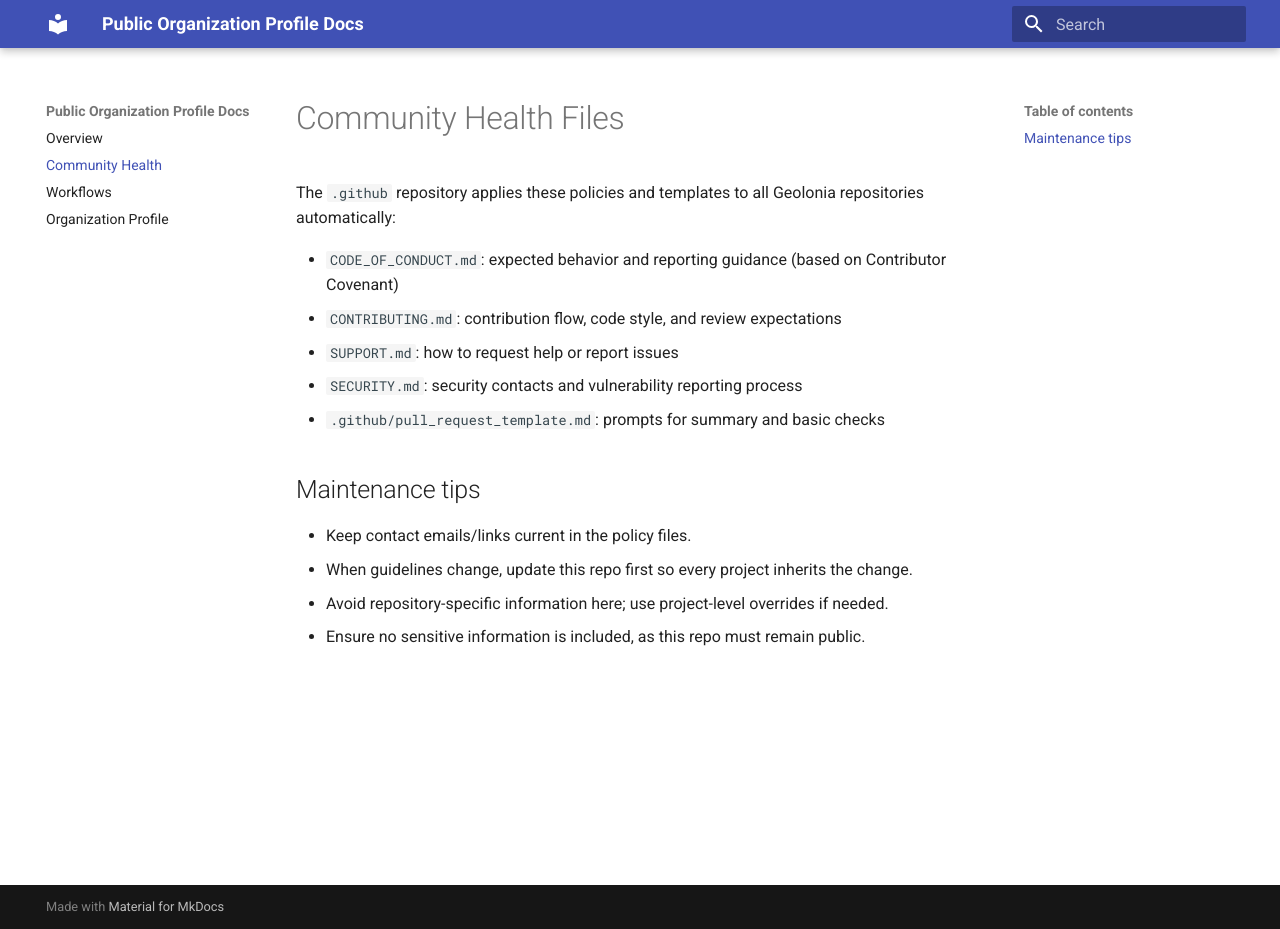
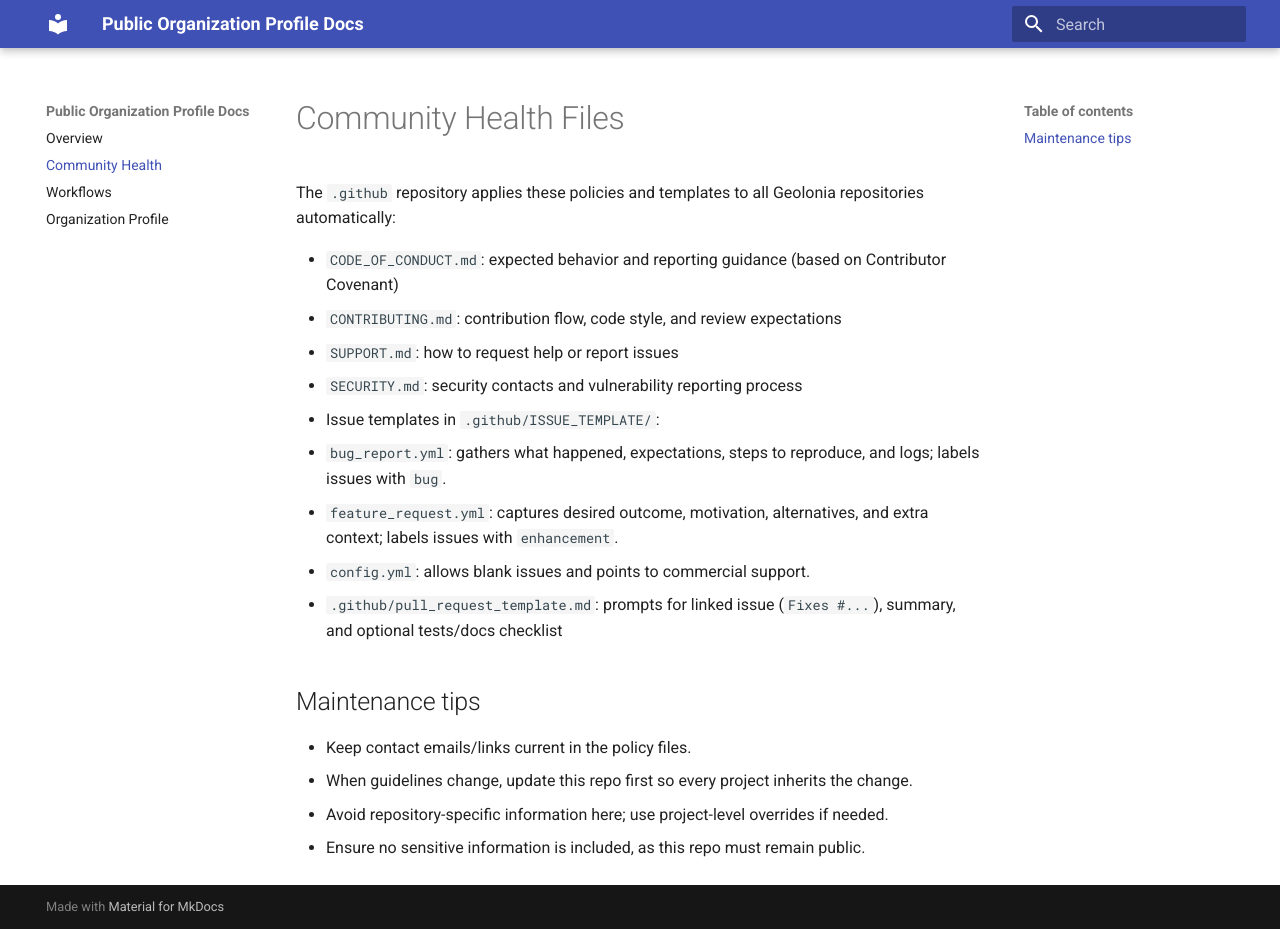
Before and after one commit to geolonia/.github, an MkDocs documentation site: the page built from docs/community-health.md, in a window 1280 px wide and 929 px high. Built offline with MkDocs 1.6.1 and Material for MkDocs 9.7.7, drawn with Linux system fonts in a browser that asks for light colours.

Commit message:
Update documentation to enhance clarity on community health files and templates
Signed-off-by: Daniel Kastl <daniel.kastl@gmail.com>

```diff
--- a/docs/community-health.md
+++ b/docs/community-health.md
@@ -8,7 +8,14 @@ repositories automatically:
 - `CONTRIBUTING.md`: contribution flow, code style, and review expectations
 - `SUPPORT.md`: how to request help or report issues
 - `SECURITY.md`: security contacts and vulnerability reporting process
-- `.github/pull_request_template.md`: prompts for summary and basic checks
+- Issue templates in `.github/ISSUE_TEMPLATE/`:
+  - `bug_report.yml`: gathers what happened, expectations, steps to reproduce,
+    and logs; labels issues with `bug`.
+  - `feature_request.yml`: captures desired outcome, motivation, alternatives,
+    and extra context; labels issues with `enhancement`.
+  - `config.yml`: allows blank issues and points to commercial support.
+- `.github/pull_request_template.md`: prompts for linked issue (`Fixes #...`),
+  summary, and optional tests/docs checklist
 
 ## Maintenance tips
 
```
Also changed, not shown: CODE_OF_CONDUCT.md (+4 -4 lines), docs/index.md (+1 -1 lines).
